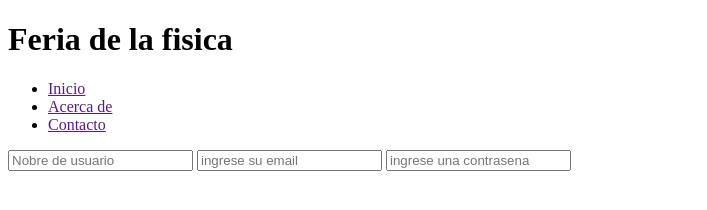
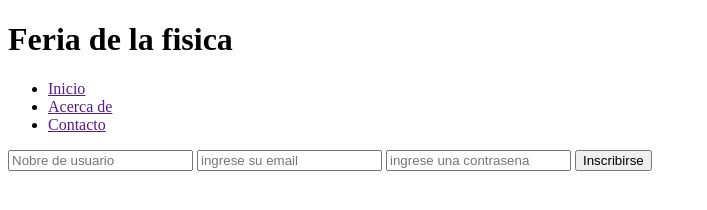
Before and after one commit to yorlingarcia/Proyecto-feria, a plain HTML site: page index.html in a window 1280 px wide. Shown: the whole page, without its empty margins (0-707 px from the left). Drawn offline with Linux system fonts and the light colour scheme.

Commit message:
se anade el boton de inscripcion

```diff
--- a/index.html
+++ b/index.html
@@ -50,6 +50,8 @@
           required
           placeholder="ingrese una contrasena"
         />
+        <!-- Boton de registro -->
+        <input type="button" value="Inscribirse" />
       </form>
     </main>
   </body>
```
